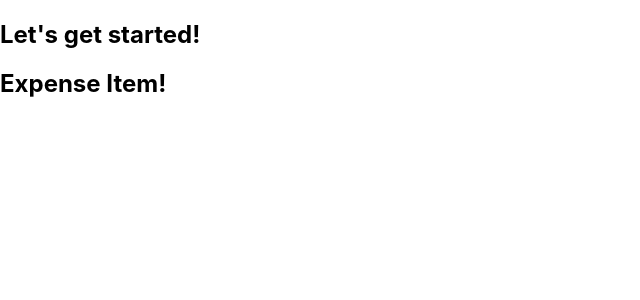
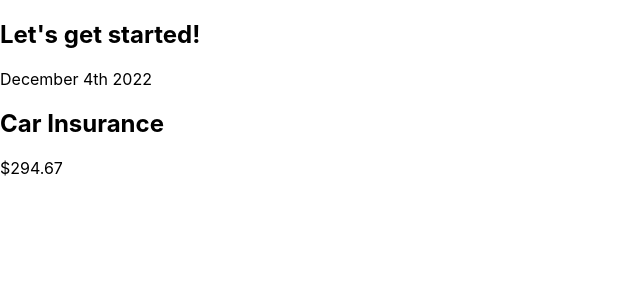
Before and after one commit to azamatyudaev/react-complete-guide, a React (Create React App) app: page / in a window 1280 px wide. Shown: the top 300 px of the page, without its empty margins (0-640 px from the left). Built offline with nearby package versions, Linux system fonts and the light colour scheme.

Commit message:
Lesson 2 More complex JSX code

```diff
--- a/src/components/ExpensesItem.jsx
+++ b/src/components/ExpensesItem.jsx
@@ -1,6 +1,12 @@
 const ExpensesItem = () => {
   return (
-    <h2>Expense Item!</h2>
+    <div>
+      <div>December 4th 2022</div>
+      <div>
+        <h2>Car Insurance</h2>
+        <div>$294.67</div>
+      </div>
+    </div>
   )
 }
 
```
